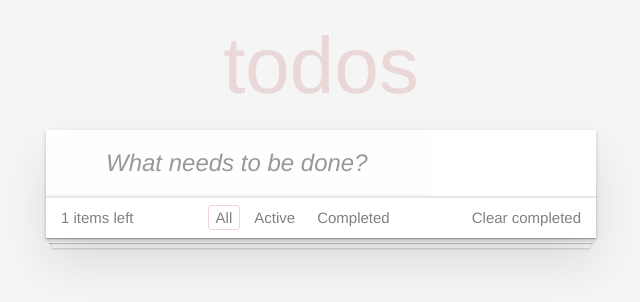
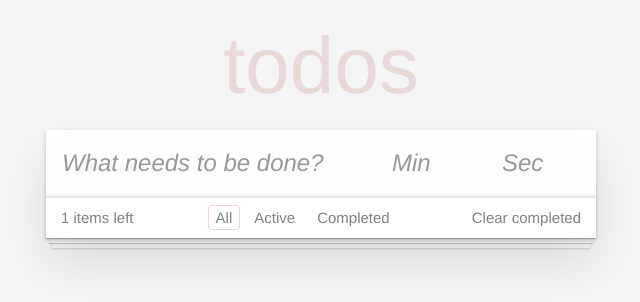
Before and after one commit to Artmani/TODO-react-app, a React (Vite) app: page / in a window 1280 px wide. Shown: the top 302 px of the page, without its empty margins (319-959 px from the left). Built offline with nearby package versions, Linux system fonts and the light colour scheme.

Commit message:
new timer

```diff
--- a/src/App.jsx
+++ b/src/App.jsx
@@ -10,13 +10,13 @@ function App() {
   const [filter, setFilter] = useState('all')
   const [timers, setTimers] = useState({})
 
-  const addTask = (description) => {
+  const addTask = (description, totalSeconds) => {
     const newTask = {
       id: Date.now(),
       description,
       completed: false,
       createdAt: new Date(),
-      timeSpent: 0,
+      timeLeft: totalSeconds, // Initialize with total time
       isRunning: false,
     }
     setTasks((prevTasks) => [...prevTasks, newTask])
@@ -49,7 +49,16 @@ function App() {
 
     const intervalId = setInterval(() => {
       setTasks((prevTasks) =>
-        prevTasks.map((task) => (task.id === taskId ? { ...task, timeSpent: task.timeSpent + 1 } : task))
+        prevTasks.map((task) => {
+          if (task.id === taskId) {
+            if (task.timeLeft > 0) {
+              return { ...task, timeLeft: task.timeLeft - 1 }
+            }
+            clearInterval(intervalId)
+            return { ...task, isRunning: false }
+          }
+          return task
+        })
       )
     }, 1000)
 
--- a/src/components/NewTaskForm.jsx
+++ b/src/components/NewTaskForm.jsx
@@ -1,24 +1,49 @@
 import { useState } from 'react'
 import PropTypes from 'prop-types'
 
-const NewTaskForm = ({ onAddTask }) => {
+function NewTaskForm({ onAddTask }) {
   const [description, setDescription] = useState('')
+  const [minutes, setMinutes] = useState('')
+  const [seconds, setSeconds] = useState('')
 
   const handleSubmit = (e) => {
     e.preventDefault()
-    if (description.trim() !== '') {
-      onAddTask(description)
+    if (description.trim() !== '' && (minutes || seconds)) {
+      const totalSeconds = parseInt(minutes || 0, 10) * 60 + parseInt(seconds || 0, 10)
+      onAddTask(description, totalSeconds)
       setDescription('')
+      setMinutes('')
+      setSeconds('')
+    }
+  }
+
+  const handleKeyDown = (e) => {
+    if (e.key === 'Enter') {
+      handleSubmit(e)
     }
   }
 
   return (
-    <form onSubmit={handleSubmit}>
+    <form onSubmit={handleSubmit} className="new-todo-form" onKeyDown={handleKeyDown}>
       <input
         className="new-todo"
         placeholder="What needs to be done?"
         value={description}
         onChange={(e) => setDescription(e.target.value)}
+      />
+      <input
+        className="new-todo-form__timer"
+        type="number"
+        placeholder="Min"
+        value={minutes}
+        onChange={(e) => setMinutes(e.target.value)}
+      />
+      <input
+        className="new-todo-form__timer"
+        type="number"
+        placeholder="Sec"
+        value={seconds}
+        onChange={(e) => setSeconds(e.target.value)}
       />
     </form>
   )
--- a/src/components/Task.jsx
+++ b/src/components/Task.jsx
@@ -21,7 +21,7 @@ function Task({ task, onToggle, onDelete, onStartTimer, onStopTimer }) {
         />
         <label>
           <span className="description">{task.description}</span>
-          <span className="timer">{formatTime(task.timeSpent)}</span>
+          <span className="timer">{formatTime(task.timeLeft)}</span>
           {task.isRunning ? (
             <button
               className="icon icon-pause"
@@ -52,7 +52,7 @@ Task.propTypes = {
     description: PropTypes.string.isRequired,
     completed: PropTypes.bool.isRequired,
     createdAt: PropTypes.instanceOf(Date).isRequired,
-    timeSpent: PropTypes.number.isRequired,
+    timeLeft: PropTypes.number.isRequired,
     isRunning: PropTypes.bool.isRequired,
   }).isRequired,
   onToggle: PropTypes.func.isRequired,
--- a/src/styles/index.css
+++ b/src/styles/index.css
@@ -521,18 +521,18 @@ body {
 
 .new-todo,
 .new-todo-form .new-todo-form__timer {
-  padding: 16px 16px 16px 60px;
+  padding: 16px 16px 16px 16px;
   border: none;
   background: rgba(0, 0, 0, 0.003);
   box-shadow: inset 0 -2px 1px rgba(0, 0, 0, 0.03);
 }
 
 .new-todo {
-  width: 70%;
+  width: 60%;
 }
 
 .new-todo-form .new-todo-form__timer {
-  width: 15%;
+  width: 20%;
   padding-left: 16px;
 }
 
```
Also changed, not shown: .eslintrc.json.
